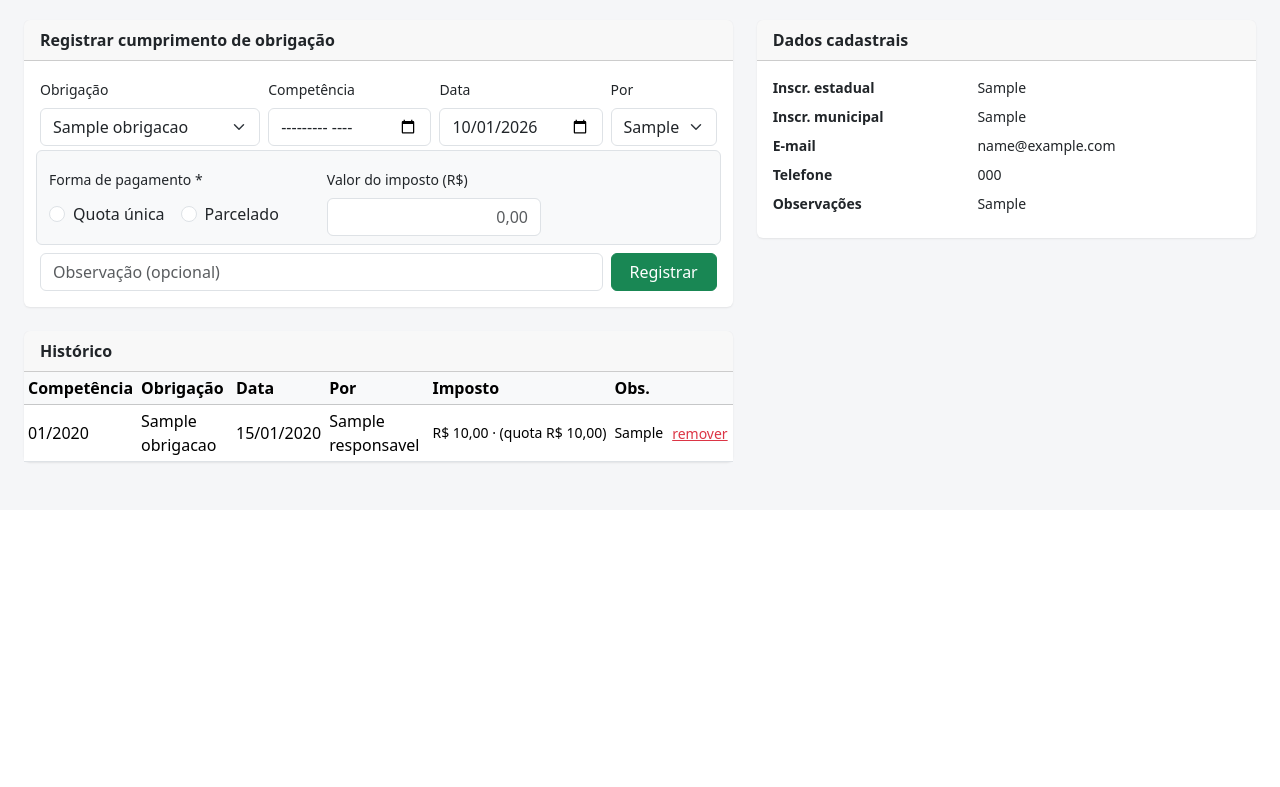
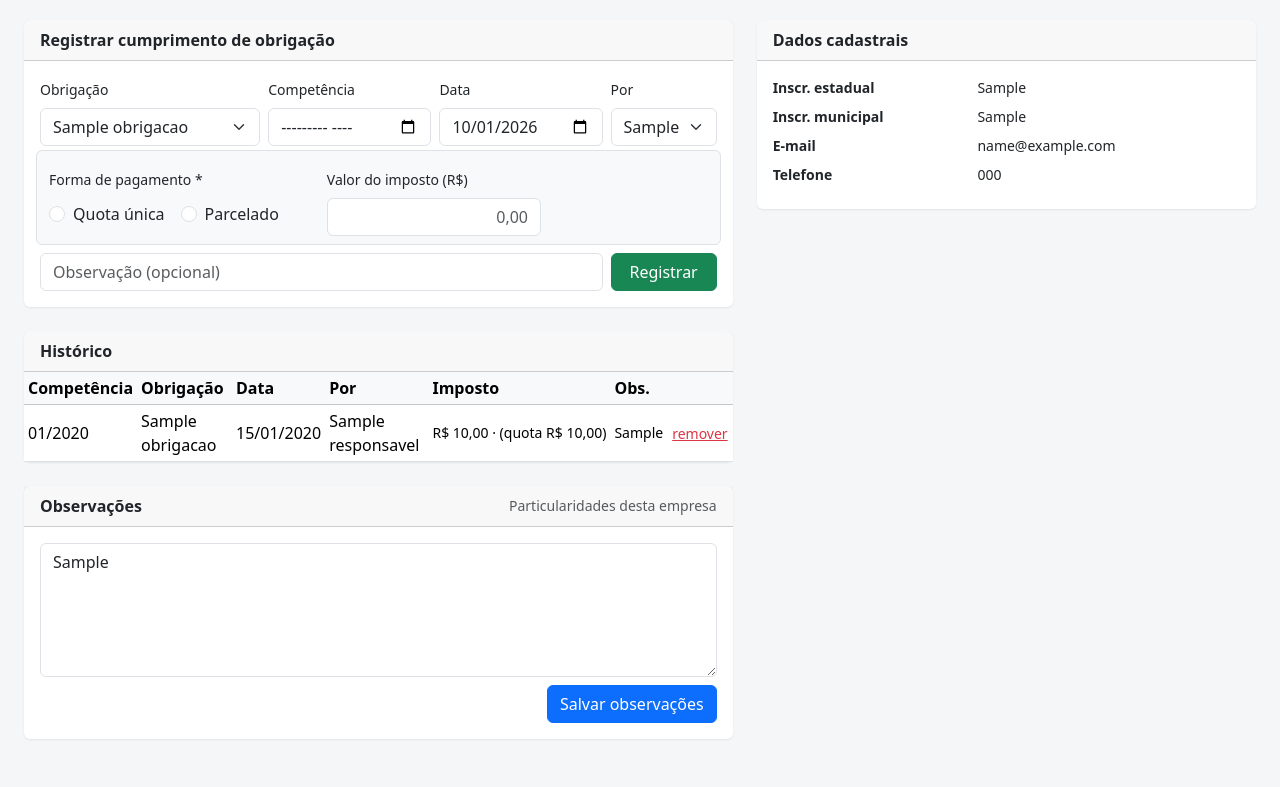
Before and after one commit to hudcarvalho/firstproject, a Flask app: a page that uses app/templates/empresas/detalhe.html in a window 1280 px wide. Shown: the part 472-1259 px from the top of the page. Before the commit the page ends 936 px from the top, so only its background shows below. Run offline with Flask 3, Linux system fonts and the light colour scheme; a user stored in the database is signed in; tables that the repository leaves empty hold one stand-in row (values such as "Sample post"); parts of the project's set-up code (start-up, migrations or seed data) failed here and were passed over; some libraries are stand-ins or nearby versions.

Commit message:
Adiciona quadro de observações na tela da empresa
Área de texto abaixo do Histórico para registrar particularidades da
empresa, com botão Salvar. Usa o mesmo campo Observações do cadastro
(que sai do quadro Dados cadastrais para não aparecer duas vezes).

Co-Authored-By: Claude Opus 5.5 <noreply@anthropic.com>
Claude-Session: https://claude.ai/code/session_011kNbr5YKcV9vwtzxqVFpDu

```diff
--- a/app/routes.py
+++ b/app/routes.py
@@ -257,6 +257,16 @@ def empresa_modulo(id, modulo):
         obrigacoes_aplicaveis=empresa.obrigacoes_aplicaveis(modulo),
         responsaveis=_responsaveis_ativos(),
     )
+
+
+@bp.post("/empresas/<int:id>/<modulo>/observacoes")
+def empresa_observacoes(id, modulo):
+    empresa = _get(Empresa, id)
+    modulo = _modulo(modulo)
+    empresa.observacoes = (request.form.get("observacoes") or "").strip() or None
+    db.session.commit()
+    flash("Observações salvas.", "success")
+    return redirect(url_for("main.empresa_modulo", id=id, modulo=modulo.codigo) + "#form-observacoes")
 
 
 @bp.post("/empresas/<int:id>/<modulo>/controle")
--- a/app/templates/empresas/detalhe.html
+++ b/app/templates/empresas/detalhe.html
@@ -109,6 +109,17 @@
       </table>
       </div>
     </div>
+
+    <form method="post" action="{{ url_for('main.empresa_observacoes', id=empresa.id, modulo=modulo.codigo) }}" class="card mt-4" id="form-observacoes"><input type="hidden" name="csrf_token" value="{{ csrf_token() }}">
+      <div class="card-header d-flex justify-content-between align-items-center">
+        <strong>Observações</strong>
+        <span class="small text-muted">Particularidades desta empresa</span>
+      </div>
+      <div class="card-body">
+        <textarea class="form-control" name="observacoes" rows="5" placeholder="Ex.: sócio prefere contato por e-mail; ECD com termo de abertura especial…">{{ empresa.observacoes or '' }}</textarea>
+        <div class="d-flex justify-content-end mt-2"><button class="btn btn-primary">Salvar observações</button></div>
+      </div>
+    </form>
   </div>
 
   <div class="col-lg-5">
@@ -120,7 +131,6 @@
           <dt class="col-5">Inscr. municipal</dt><dd class="col-7">{{ empresa.inscricao_municipal or '—' }}</dd>
           <dt class="col-5">E-mail</dt><dd class="col-7">{{ empresa.email or '—' }}</dd>
           <dt class="col-5">Telefone</dt><dd class="col-7">{{ empresa.telefone or '—' }}</dd>
-          <dt class="col-5">Observações</dt><dd class="col-7" style="white-space: pre-wrap">{{ empresa.observacoes or '—' }}</dd>
         </dl>
       </div>
     </div>
```
Also changed, not shown: tests/test_fluxo.py (+17 -0 lines), README.md.
